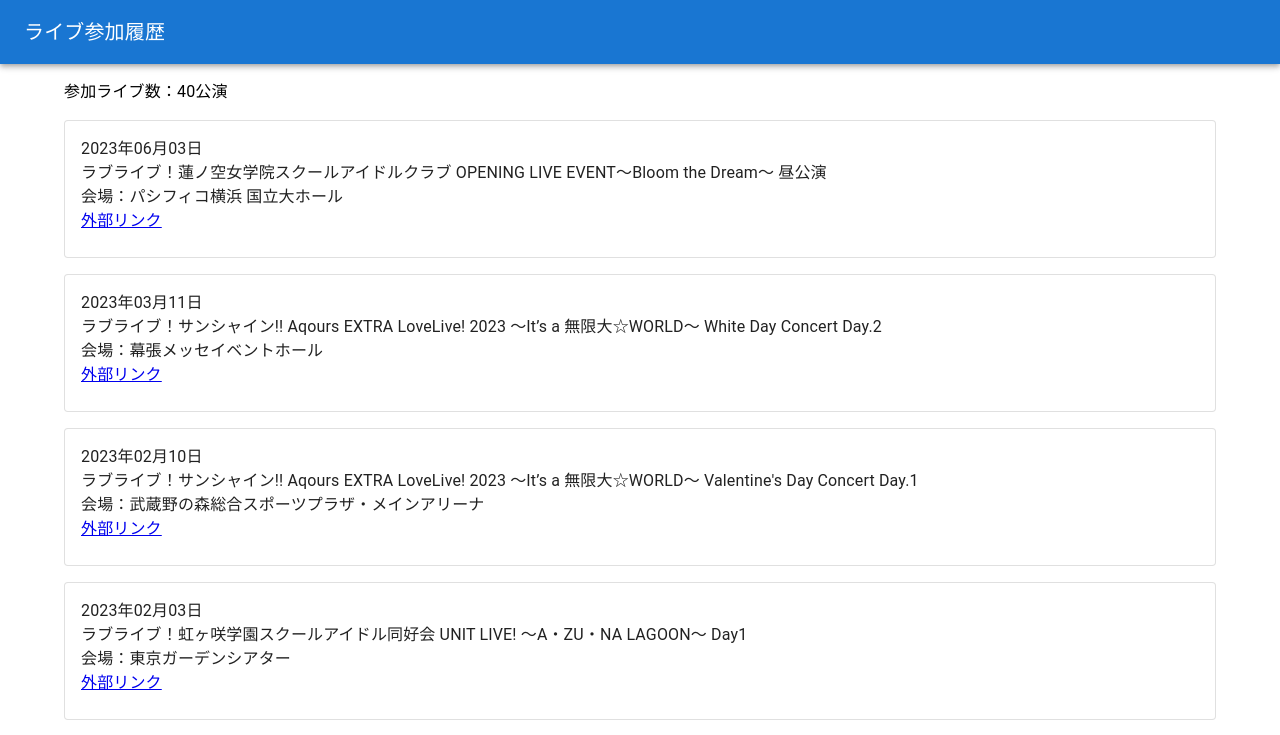
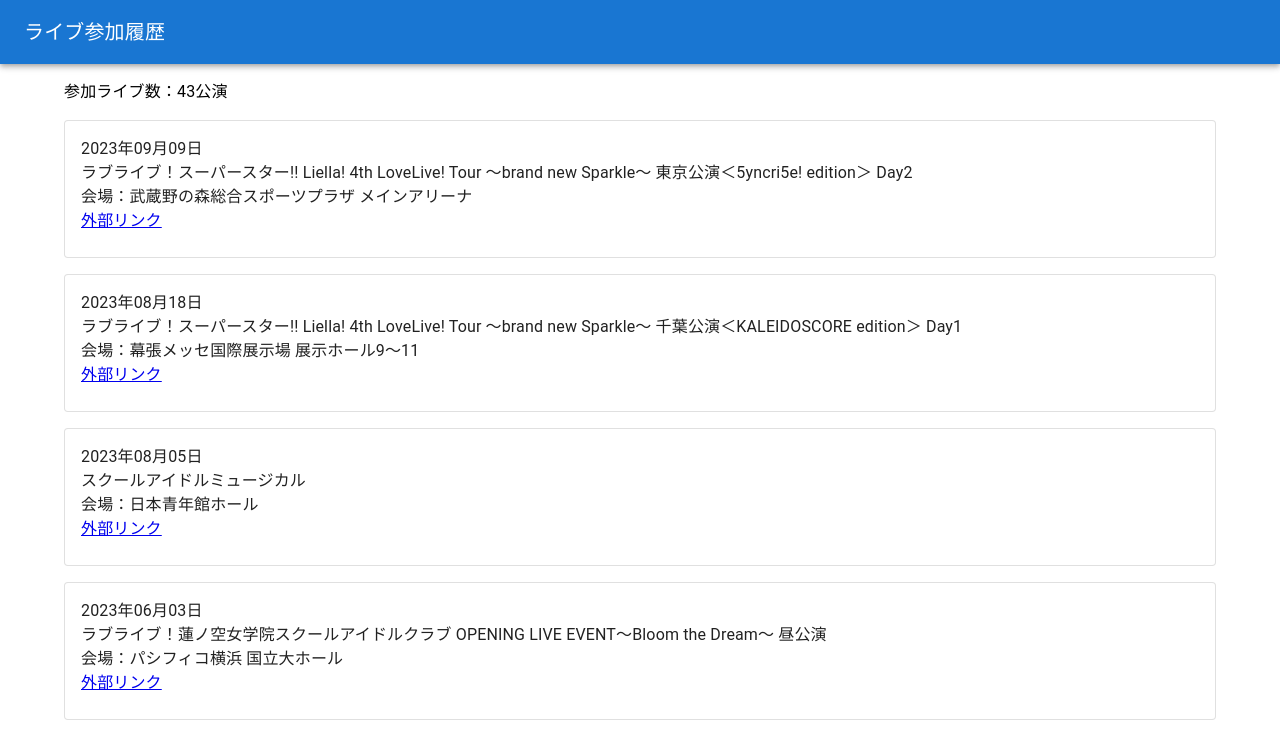
Before and after one commit to takonasu/LiveHistory, a React (Create React App) app: page / in a window 1280 px wide. Shown: the top 735 px of the page. Built offline with nearby package versions, Linux system fonts and the light colour scheme.

Commit message:
add: スクミュ・Liella! 4th

```diff
--- a/src/data/liveHistory.ts
+++ b/src/data/liveHistory.ts
@@ -263,5 +263,23 @@
 		name: 'ラブライブ！蓮ノ空女学院スクールアイドルクラブ OPENING LIVE EVENT～Bloom the Dream～ 昼公演',
 		link: 'https://www.lovelive-anime.jp/hasunosora/live-event/live_detail.php?p=OLE',
 		place: 'パシフィコ横浜 国立大ホール'
+	},
+	{
+		day: '2023-08-06T00:00:00+09:00',
+		name: 'スクールアイドルミュージカル',
+		link: 'https://www.lovelive-anime.jp/special/musical/2023/',
+		place: '日本青年館ホール'
+	},
+	{
+		day: '2023-08-19T00:00:00+09:00',
+		name: 'ラブライブ！スーパースター!! Liella! 4th LoveLive! Tour ～brand new Sparkle～ 千葉公演＜KALEIDOSCORE edition＞ Day1',
+		link: 'https://www.lovelive-anime.jp/yuigaoka/live/live_detail.php?p=4thlive',
+		place: '幕張メッセ国際展示場 展示ホール9〜11'
+	},
+	{
+		day: '2023-09-10T00:00:00+09:00',
+		name: 'ラブライブ！スーパースター!! Liella! 4th LoveLive! Tour ～brand new Sparkle～ 東京公演＜5yncri5e! edition＞ Day2',
+		link: 'https://www.lovelive-anime.jp/yuigaoka/live/live_detail.php?p=4thlive',
+		place: '武蔵野の森総合スポーツプラザ メインアリーナ'
 	}
 ];
```
